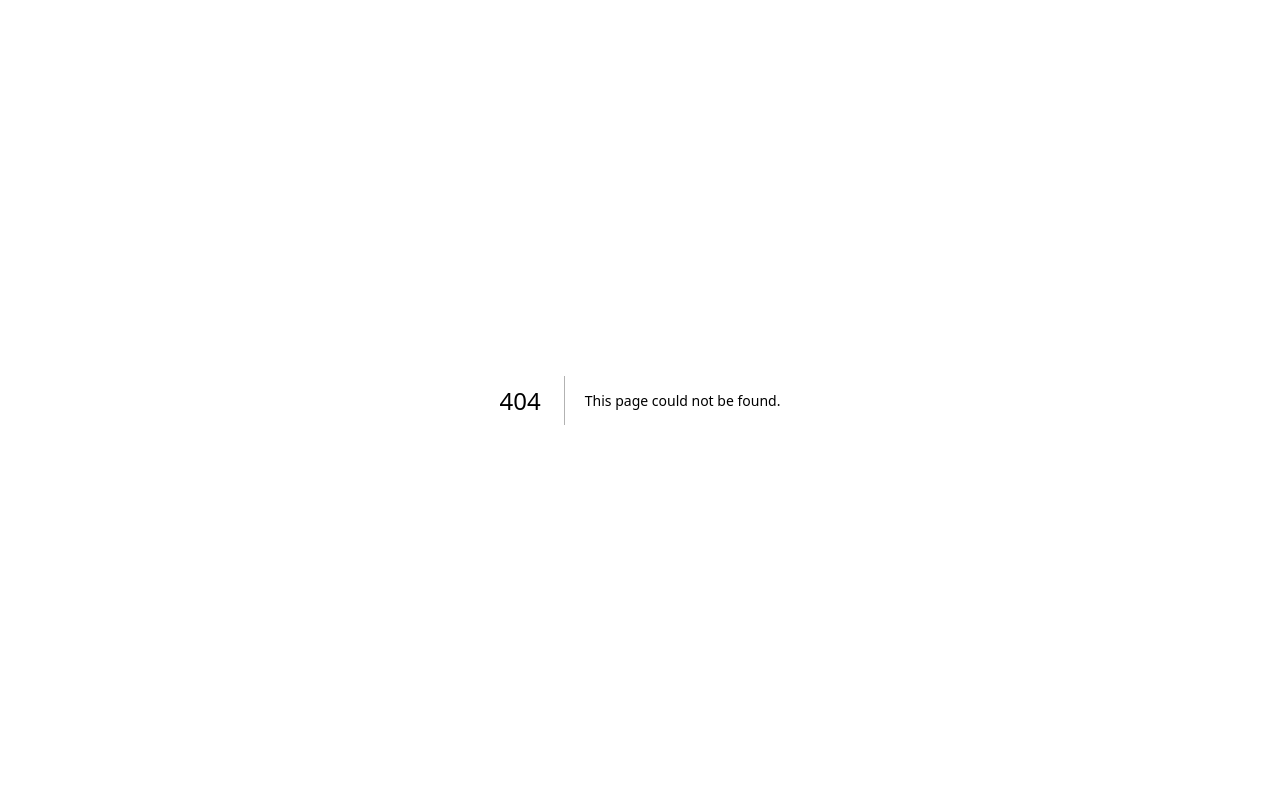
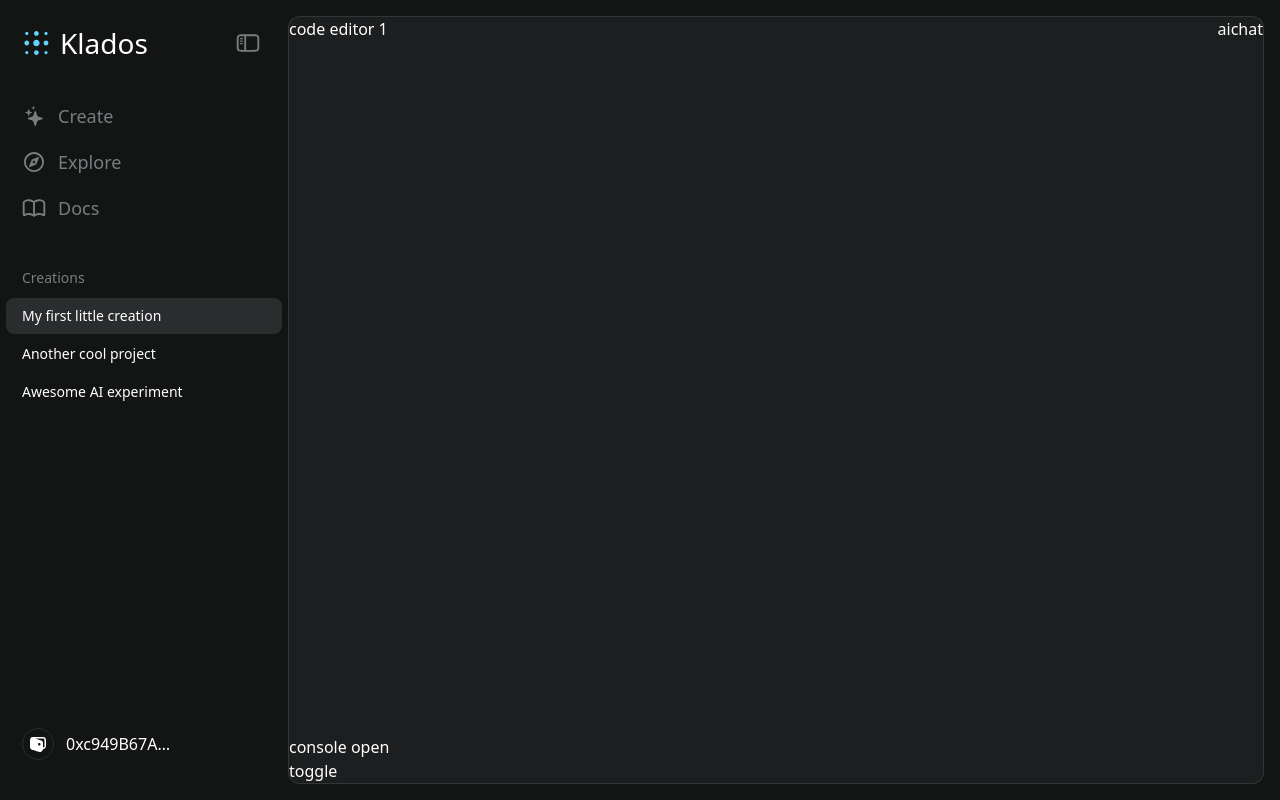
Before and after one commit to for-ethglobal-rename-later/web, a Next.js app: page /app/c/1 in a window 1280 px wide. Before the commit this address had no page. Built offline with nearby package versions, Linux system fonts and the light colour scheme.

Commit message:
add: Basic Editor setup with context and state management

```diff
--- /dev/null
+++ b/src/app/app/c/[id]/page.tsx
@@ -0,0 +1,10 @@
+import Editor from '@/components/app/Editor';
+
+export default async function Page({
+  params,
+}: {
+  params: Promise<{ id: string }>;
+}) {
+  const { id } = await params;
+  return <Editor id={id} />;
+}
--- /dev/null
+++ b/src/components/app/Editor/AIChat/index.tsx
@@ -0,0 +1,5 @@
+const Index = () => {
+  return <div>aichat</div>;
+};
+
+export default Index;
--- /dev/null
+++ b/src/components/app/Editor/CodeEditor/index.tsx
@@ -0,0 +1,5 @@
+const Index = ({ id }: { id: string }) => {
+  return <div>code editor {id}</div>;
+};
+
+export default Index;
--- /dev/null
+++ b/src/components/app/Editor/Console/index.tsx
@@ -0,0 +1,13 @@
+import { useEditor } from '../index';
+
+const Index = () => {
+  const { isConsoleOpen, toggleConsole } = useEditor();
+
+  return (
+    <div>
+      {isConsoleOpen && <p>console open</p>} <button onClick={toggleConsole}>toggle</button>
+    </div>
+  );
+};
+
+export default Index;
--- /dev/null
+++ b/src/components/app/Editor/index.tsx
@@ -0,0 +1,69 @@
+'use client';
+
+import { createContext, useContext, useState, ReactNode } from 'react';
+
+import CodeEditor from './CodeEditor';
+import Console from './Console';
+import AIChat from './AIChat';
+
+interface EditorContextType {
+  isConsoleOpen: boolean;
+  isChatOpen: boolean;
+  consoleMessages: string[];
+  toggleConsole: () => void;
+  toggleChat: () => void;
+  setConsoleMessages: (messages: string[]) => void;
+}
+
+const EditorContext = createContext<EditorContextType | undefined>(undefined);
+
+const useEditor = () => {
+  const context = useContext(EditorContext);
+  if (!context) {
+    throw new Error('useEditor must be used within an EditorProvider');
+  }
+  return context;
+};
+
+const EditorProvider = ({ children }: { children: ReactNode }) => {
+  const [isConsoleOpen, setIsConsoleOpen] = useState(true);
+  const [isChatOpen, setIsChatOpen] = useState(false);
+  const [consoleMessages, setConsoleMessages] = useState<string[]>([]);
+
+  const toggleConsole = () => setIsConsoleOpen((prev) => !prev);
+  const toggleChat = () => setIsChatOpen((prev) => !prev);
+
+  return (
+    <EditorContext.Provider
+      value={{
+        isConsoleOpen,
+        isChatOpen,
+        consoleMessages,
+        toggleConsole,
+        toggleChat,
+        setConsoleMessages,
+      }}
+    >
+      {children}
+    </EditorContext.Provider>
+  );
+};
+
+const Editor = ({ id }: { id: string }) => {
+  return (
+    <EditorProvider>
+      <div className='flex h-full w-full overflow-hidden'>
+        <div className='flex h-full w-full flex-col'>
+          <div className='h-full w-full'>
+            <CodeEditor id={id} />
+          </div>
+          <Console />
+        </div>
+        <AIChat />
+      </div>
+    </EditorProvider>
+  );
+};
+
+export { useEditor };
+export default Editor;
```
Also changed, not shown: 1 other file (tests, documents, lock files or other folders).
